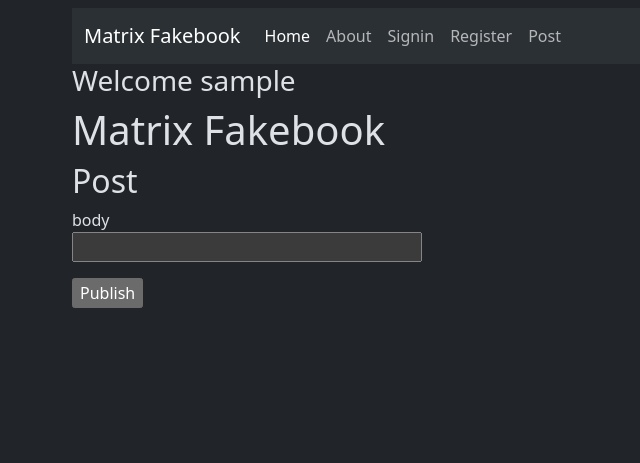
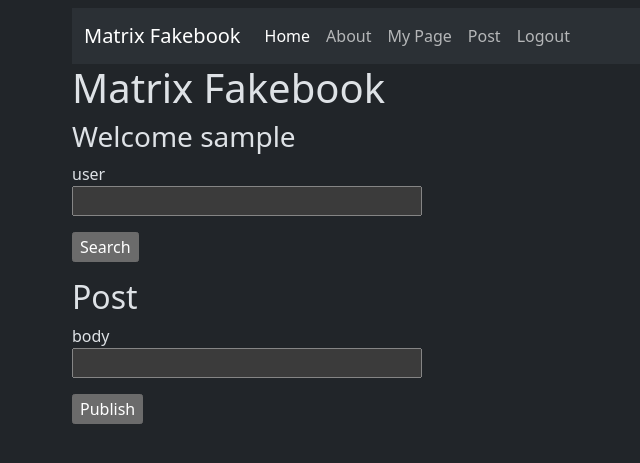
Before and after one commit to VanLance/matrix-116-fakebook, a Flask app: page /social/post in a window 1280 px wide. Shown: the top 463 px of the page, without its empty margins (10-650 px from the left). Run offline with Flask 3, Linux system fonts and the light colour scheme; the visitor is signed in with stand-in values (Sample User, id 1).

Commit message:
added Search ability

```diff
--- a/app/__init__.py
+++ b/app/__init__.py
@@ -10,6 +10,10 @@ db = SQLAlchemy(app)
 migrate = Migrate(app, db)
 login = LoginManager(app)
 
+login.login_view = 'auth.signin'
+login.login_message = "Please Login"
+login.login_message_category = "warning"
+
 from app.blueprints.auth import bp as auth_bp
 app.register_blueprint(auth_bp)
 from app.blueprints.main import bp as main_bp
--- a/app/blueprints/main/routes.py
+++ b/app/blueprints/main/routes.py
@@ -1,6 +1,12 @@
-from flask import render_template
+from flask import render_template, g
 
 from . import bp
+from app import app
+from app.forms import UserSearchForm
+
+@app.before_request
+def before_request():
+    g.user_search_form = UserSearchForm()
 
 @bp.route('/')
 def home():
@@ -8,8 +14,8 @@ def home():
         'instructors': ('Sean', "Dylan"),
         'students': ['ray', 'hamed', 'gian', 'ben', 'christopher', 'alec']
     }
-    return render_template('index.jinja', title='Home', instructors=matrix['instructors'], students=matrix['students'])
+    return render_template('index.jinja', title='Home', instructors=matrix['instructors'], students=matrix['students'],user_search_form= g.user_search_form)
 
 @bp.route('/about')
 def about():
-    return render_template('about.jinja')
+    return render_template('about.jinja',user_search_form= g.user_search_form)
--- a/app/blueprints/social/routes.py
+++ b/app/blueprints/social/routes.py
@@ -1,16 +1,33 @@
-from flask import render_template
-from flask_login import current_user
+from flask import render_template, flash, redirect, url_for, g
+from flask_login import current_user, login_required
 from . import bp
 
-from app.models import Post
+from app.models import Post, User
 from app.forms import PostForm
 
 @bp.route('/post', methods=['GET','POST'])
+@login_required
 def post():
     form = PostForm()
     if form.validate_on_submit():
         p = Post(body=form.body.data)
         p.user_id = current_user.user_id
         p.commit()
-        print(f'{p.author= } {p.author.posts[0]}')
-    return render_template('post.jinja', form = form)
+        # redirecting to user page
+        flash('Published', 'success')
+        return redirect(url_for('social.user_page',username=current_user.username))
+    return render_template('post.jinja', form = form,user_search_form= g.user_search_form)
+
+@bp.route('/userpage/<username>')
+@login_required
+def user_page(username):
+    user = User.query.filter_by(username=username).first()
+    # print(f'{user=} {user.username=}')
+    return render_template('user_page.jinja', title=username, user=user, user_search_form= g.user_search_form)
+
+@bp.post('/user-search')
+@login_required
+def user_search():
+    if g.user_search_form.validate_on_submit:
+        return redirect(url_for('social.user_page', username=g.user_search_form.user.data))
+    return redirect(url_for('main.home'))
--- a/app/forms.py
+++ b/app/forms.py
@@ -16,3 +16,7 @@ class SigninForm(FlaskForm):
 class PostForm(FlaskForm):
     body = StringField('body', validators=[DataRequired()])
     submit = SubmitField('Publish')
+
+class UserSearchForm(FlaskForm):
+    user = StringField('user', validators=[DataRequired()])
+    submit = SubmitField('Search')
--- a/app/models.py
+++ b/app/models.py
@@ -35,10 +35,10 @@ class Post(db.Model):
     id=  db.Column(db.Integer, primary_key = True)
     body= db.Column(db.String(250))
     timestamp= db.Column(db.DateTime, default=datetime.utcnow)
-    user_id= db.Column(db.Integer, db.ForeignKey('user.user_id'))
+    user_id= db.Column(db.Integer, db.ForeignKey('user.user_id'), nullable=False)
 
     def __repr__(self):
-        return f'Post {self.body}'
+        return f'<Post: {self.body}>'
 
     def commit(self):
         db.session.add(self)
--- a/app/templates/base.jinja
+++ b/app/templates/base.jinja
@@ -26,10 +26,13 @@
   </ul>
   {% endif %}
   {%  endwith %}
+  <h1>Matrix Fakebook</h1>
   {% if current_user.is_authenticated %}
     <h3>Welcome {{ current_user.username }}</h3>
+  {% include './includes/user_search.jinja' %}
   {%  endif %}
-  <h1>Matrix Fakebook</h1>
+
+
   {% block content %}{% endblock %}
   <script src="https://cdn.jsdelivr.net/npm/bootstrap@5.3.0-alpha3/dist/js/bootstrap.bundle.min.js" integrity="sha384-ENjdO4Dr2bkBIFxQpeoTz1HIcje39Wm4jDKdf19U8gI4ddQ3GYNS7NTKfAdVQSZe" crossorigin="anonymous"></script>
 </body>
--- /dev/null
+++ b/app/templates/includes/user_search.jinja
@@ -0,0 +1,11 @@
+<form action="{{ url_for('social.user_search') }}" method="post">
+  {{ user_search_form.hidden_tag() }}
+ <p>
+    {{ user_search_form.user.label }}<br>
+    {{ user_search_form.user(size=32) }}
+    {% for error in user_search_form.user.errors %}
+      <span class="err-msg">{{ error }}</span>
+    {% endfor %}
+ </p>
+ <p>{{ user_search_form.submit() }}</p>
+</form>
--- a/app/templates/navbar.jinja
+++ b/app/templates/navbar.jinja
@@ -12,15 +12,24 @@
         <li class="nav-item">
           <a class="nav-link" href="{{ url_for('main.about') }}">About</a>
         </li>
+        {% if not current_user.is_authenticated %}
         <li class="nav-item">
           <a class="nav-link" href="{{ url_for('auth.signin') }}">Signin</a>
         </li>
         <li class="nav-item">
           <a class="nav-link" href="{{ url_for('auth.register') }}">Register</a>
         </li>
+        {% else %}
+        <li class="nav-item">
+          <a class="nav-link" href="{{ url_for('social.user_page', username=current_user.username) }}">My Page</a>
+        </li>
         <li class="nav-item">
           <a class="nav-link" href="{{ url_for('social.post') }}">Post</a>
         </li>
+        <li class="nav-item">
+          <a class="nav-link" href="{{ url_for('auth.logout') }}">Logout</a>
+        </li>
+        {% endif %}
       </ul>
     </div>
   </div>
--- a/app/templates/signin.jinja
+++ b/app/templates/signin.jinja
@@ -3,7 +3,6 @@
 {% block content  %}
  <h2>Signin</h2>
  <form action="" method="post">
- <h2>Register</h2>
  {{ form.hidden_tag() }}
  <p>
     {{ form.username.label }}<br>
```
Also changed, not shown: app/blueprints/auth/routes.py (+11 -1 lines), app/templates/user_page.jinja (added, +10 -0 lines).
